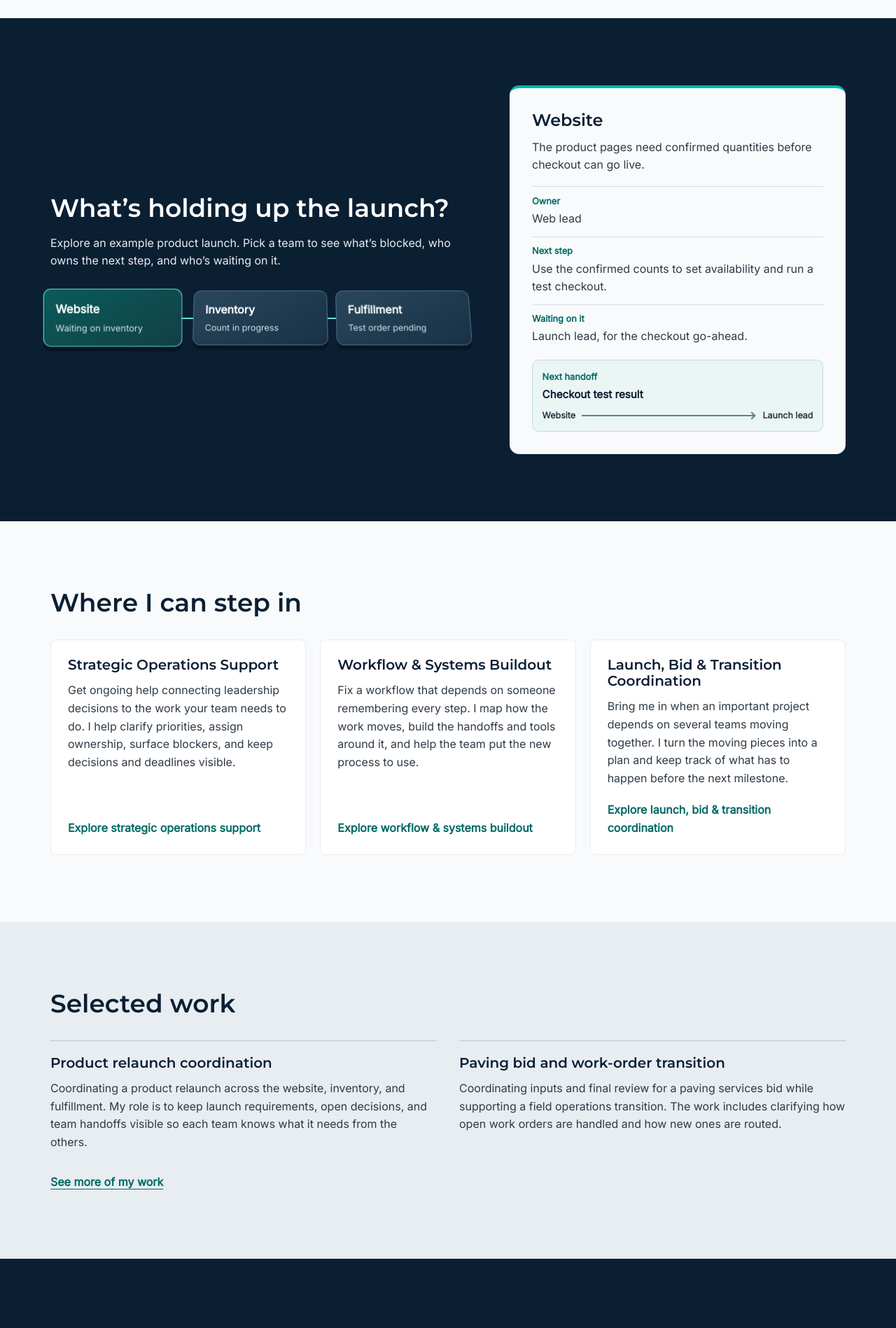
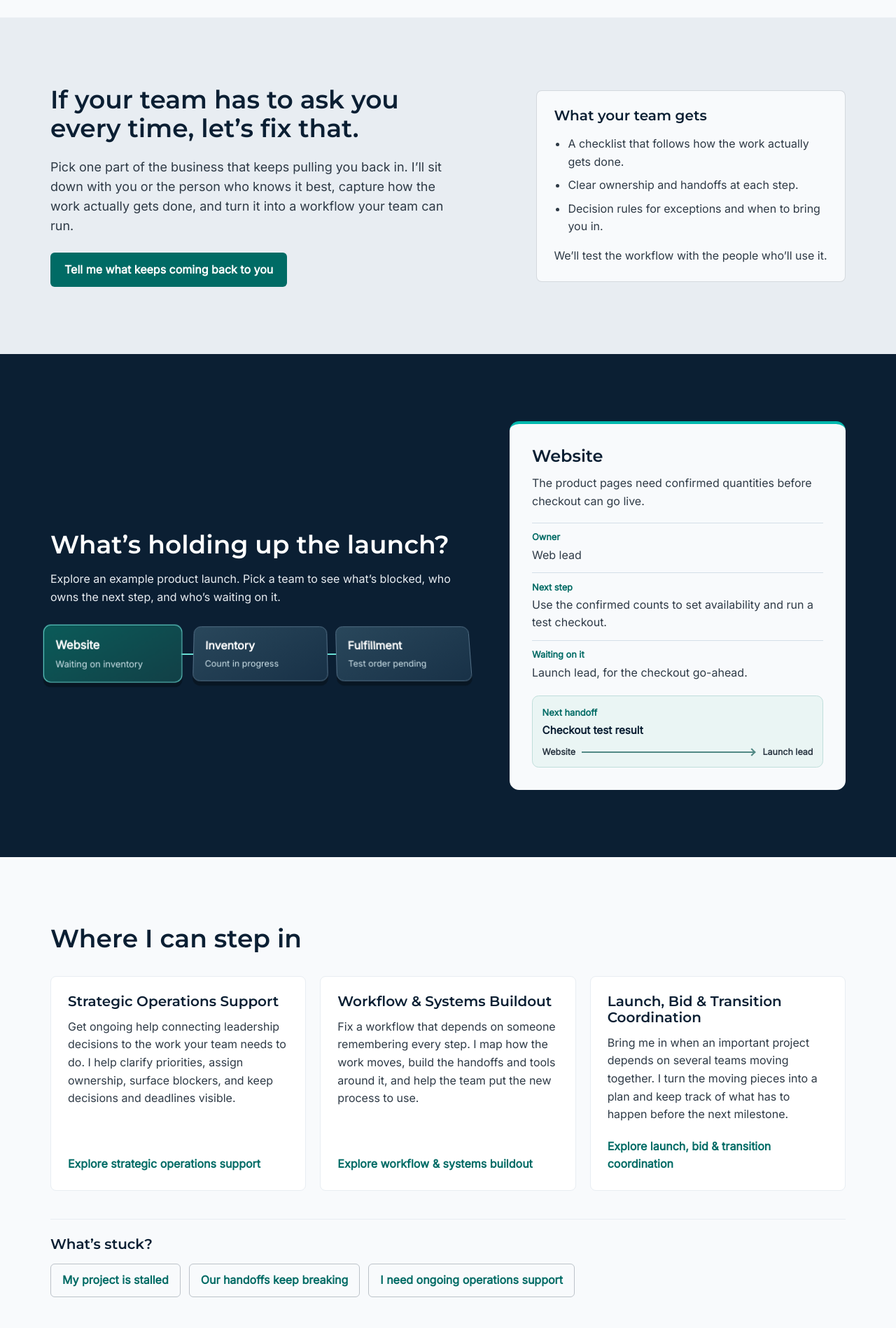
Before and after one commit to SheilaAden/bethadenai-com, a Next.js app: page / in a window 1280 px wide. Shown: the part 800-2698 px from the top of the page at 70% size. Built offline with nearby package versions, Linux system fonts and the light colour scheme.

Commit message:
Launch owner knowledge offer and inquiry shortcuts

```diff
--- a/app/contact/page.tsx
+++ b/app/contact/page.tsx
@@ -9,7 +9,14 @@ export const metadata: Metadata = {
   alternates: { canonical: '/contact' },
 }
 
-export default function ContactPage() {
+export default async function ContactPage({ searchParams }: {
+  searchParams: Promise<{ reason?: string | string[] }>
+}) {
+  const { reason } = await searchParams
+  const initialReason = typeof reason === 'string' && [
+    'project-coordination', 'workflow-systems', 'operations-support', 'owner-knowledge',
+  ].includes(reason) ? reason : ''
+
   return (
     <Section>
       <Container className="grid items-start gap-10 lg:grid-cols-[1fr_1.15fr]">
@@ -26,7 +33,7 @@ export default function ContactPage() {
             </a>.
           </p>
         </div>
-        <ContactForm />
+        <ContactForm key={initialReason} initialReason={initialReason} />
       </Container>
     </Section>
   )
--- a/app/page.tsx
+++ b/app/page.tsx
@@ -4,6 +4,7 @@ import Link from 'next/link'
 import { Container } from '@/components/global/Container'
 import { CTABlock } from '@/components/global/CTABlock'
 import { LaunchWorkflow } from '@/components/global/LaunchWorkflow'
+import { OwnerKnowledgeOffer } from '@/components/global/OwnerKnowledgeOffer'
 import { Section } from '@/components/global/Section'
 import { operationsDescription, operationsServices, selectedWork } from '@/lib/operations'
 
@@ -46,6 +47,8 @@ export default function Home() {
         </Container>
       </Section>
 
+      <OwnerKnowledgeOffer />
+
       <LaunchWorkflow />
 
       <Section>
@@ -61,6 +64,21 @@ export default function Home() {
                 </Link>
               </article>
             ))}
+          </div>
+          <div className="mt-10 border-t border-silver pt-6">
+            <h3 className="text-xl">What’s stuck?</h3>
+            <div className="mt-4 flex flex-wrap gap-3">
+              {[
+                { reason: 'project-coordination', label: 'My project is stalled' },
+                { reason: 'workflow-systems', label: 'Our handoffs keep breaking' },
+                { reason: 'operations-support', label: 'I need ongoing operations support' },
+              ].map(({ reason, label }) => (
+                <Link key={reason} href={`/contact?reason=${reason}#contact-form`}
+                  className="rounded-md border border-navy/25 px-4 py-2.5 font-semibold text-[#006b65] hover:bg-silver">
+                  {label}
+                </Link>
+              ))}
+            </div>
           </div>
         </Container>
       </Section>
--- a/app/services/page.tsx
+++ b/app/services/page.tsx
@@ -1,6 +1,7 @@
 import type { Metadata } from 'next'
 import { Container } from '@/components/global/Container'
 import { CTABlock } from '@/components/global/CTABlock'
+import { OwnerKnowledgeOffer } from '@/components/global/OwnerKnowledgeOffer'
 import { Section } from '@/components/global/Section'
 import { operationsServices } from '@/lib/operations'
 
@@ -21,6 +22,8 @@ export default function ServicesPage() {
           </p>
         </Container>
       </Section>
+      <OwnerKnowledgeOffer />
+
       <Section>
         <Container className="space-y-10">
           {operationsServices.map(({ id, title, description, deliverables }) => (
--- a/app/work/[slug]/page.tsx
+++ b/app/work/[slug]/page.tsx
@@ -47,16 +47,26 @@ export default async function CaseStudyPage({ params }: CaseStudyProps) {
       <Section>
         <Container className="grid gap-10 lg:grid-cols-[1fr_1fr]">
           <div className="space-y-8">
-            {[
-              { heading: 'What was happening', body: study.situation },
-              { heading: 'What I owned', body: study.role },
-              { heading: 'What the team delivered', body: study.outcome },
-            ].map(({ heading, body }) => (
-              <section key={heading}>
-                <h2 className="text-2xl">{heading}</h2>
-                <p className="mt-3 max-w-xl text-graphite">{body}</p>
-              </section>
-            ))}
+            <section>
+              <h2 className="text-2xl">What was happening</h2>
+              <p className="mt-3 max-w-xl text-graphite">{study.situation}</p>
+            </section>
+            <section>
+              <h2 className="text-2xl">What I owned</h2>
+              <p className="mt-3 max-w-xl text-graphite">{study.role}</p>
+            </section>
+            {slug === 'product-relaunch' && (
+              <figure className="border-l-4 border-teal bg-silver px-5 py-4">
+                <blockquote className="text-xl font-semibold">
+                  “Astute business leader who understands both strategy and execution”
+                </blockquote>
+                <figcaption className="mt-2 text-sm text-graphite">Michael Pekkarinen</figcaption>
+              </figure>
+            )}
+            <section>
+              <h2 className="text-2xl">What the team delivered</h2>
+              <p className="mt-3 max-w-xl text-graphite">{study.outcome}</p>
+            </section>
           </div>
           <section className="self-start rounded-xl border border-silver bg-white p-5 sm:p-7">
             <h2 className="text-2xl">Example handoff tracker</h2>
--- a/components/global/ContactForm.tsx
+++ b/components/global/ContactForm.tsx
@@ -10,7 +10,7 @@ import { useState, FormEvent } from 'react'
 
 type FormStatus = 'idle' | 'loading' | 'success' | 'error'
 
-export function ContactForm() {
+export function ContactForm({ initialReason = '' }: { initialReason?: string }) {
   const [status, setStatus] = useState<FormStatus>('idle')
   const [errorMessage, setErrorMessage] = useState('')
 
@@ -78,7 +78,7 @@ export function ContactForm() {
   return (
     <div
       id="contact-form"
-      className="bg-cloud rounded-lg p-6 md:p-8 border border-silver"
+      className="scroll-mt-24 bg-cloud rounded-lg p-6 md:p-8 border border-silver"
     >
       <p className="font-heading font-semibold text-navy text-base mb-5">
         Send a message
@@ -157,12 +157,13 @@ export function ContactForm() {
             id="contact-reason"
             name="reason"
             required
-            defaultValue=""
+            defaultValue={initialReason}
             className="w-full px-4 py-3 rounded-md border border-silver bg-white text-navy text-sm focus:outline-none focus:ring-2 focus:ring-teal focus:border-transparent transition-colors appearance-none"
           >
             <option value="" disabled>
               Select a reason…
             </option>
+            <option value="owner-knowledge">Capture a process my team relies on me for</option>
             <option value="operations-support">Ongoing operations support</option>
             <option value="workflow-systems">Workflow or AI systems build</option>
             <option value="project-coordination">Launch, bid, or transition coordination</option>
--- /dev/null
+++ b/components/global/OwnerKnowledgeOffer.tsx
@@ -0,0 +1,32 @@
+import Link from 'next/link'
+import { Container } from '@/components/global/Container'
+import { Section } from '@/components/global/Section'
+
+export function OwnerKnowledgeOffer() {
+  return (
+    <Section id="owner-knowledge" background="silver" className="scroll-mt-24">
+      <Container className="grid gap-8 lg:grid-cols-[1.2fr_0.8fr] lg:items-center">
+        <div>
+          <h2 className="max-w-xl text-3xl md:text-4xl">If your team has to ask you every time, let’s fix that.</h2>
+          <p className="mt-5 max-w-xl text-lg text-graphite">
+            Pick one part of the business that keeps pulling you back in. I’ll sit down with you or the person who knows
+            it best, capture how the work actually gets done, and turn it into a workflow your team can run.
+          </p>
+          <Link href="/contact?reason=owner-knowledge#contact-form"
+            className="mt-6 inline-block rounded-md bg-[#006b65] px-5 py-3 font-semibold text-white hover:bg-[#005650]">
+            Tell me what keeps coming back to you
+          </Link>
+        </div>
+        <div className="rounded-lg border border-navy/15 bg-cloud p-6">
+          <h3 className="text-xl">What your team gets</h3>
+          <ul className="mt-4 list-disc space-y-2 pl-5 text-graphite">
+            <li>A checklist that follows how the work actually gets done.</li>
+            <li>Clear ownership and handoffs at each step.</li>
+            <li>Decision rules for exceptions and when to bring you in.</li>
+          </ul>
+          <p className="mt-4 text-graphite">We’ll test the workflow with the people who’ll use it.</p>
+        </div>
+      </Container>
+    </Section>
+  )
+}
```
